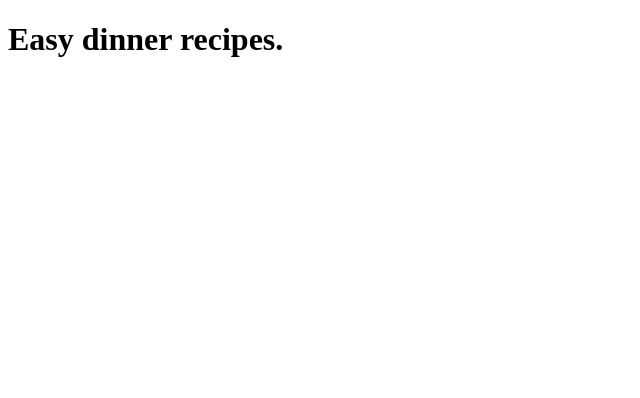
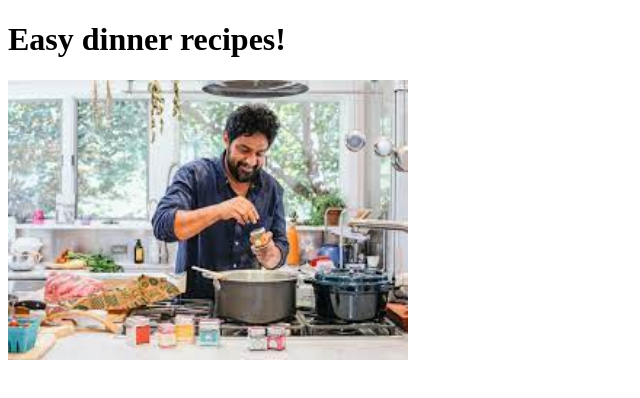
Before and after one commit to Lars118/odin-recipes, a plain HTML site: page index.html in a window 1280 px wide. Shown: the whole page, without its empty margins (0-640 px from the left). Drawn offline with Linux system fonts and the light colour scheme.

Commit message:
added a main photo with 3 links all in unlisted order

```diff
--- a/index.html
+++ b/index.html
@@ -8,6 +8,9 @@
 </head>
 
 <body>
-<h1>Easy dinner recipes.</h1>
+<h1>Easy dinner recipes!</h1>
 
+    <a></a>
+
+    <img src="img/Mainphoto.jpeg" style="width: 400px; height: 280px;">
 </body>
```
